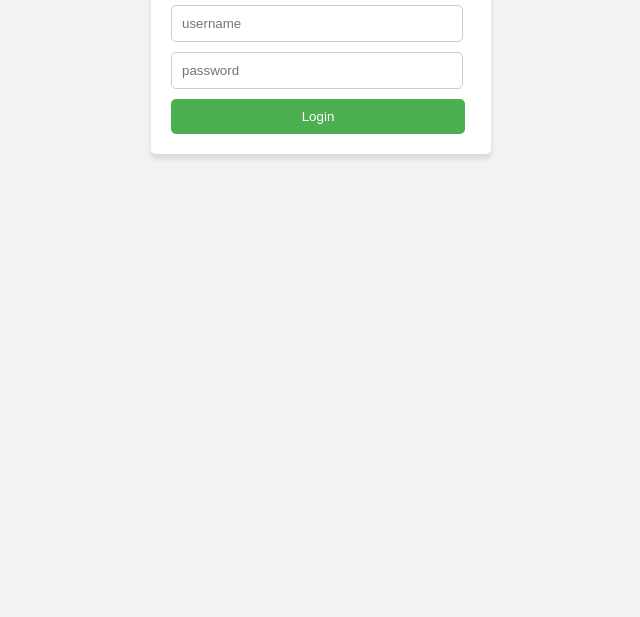
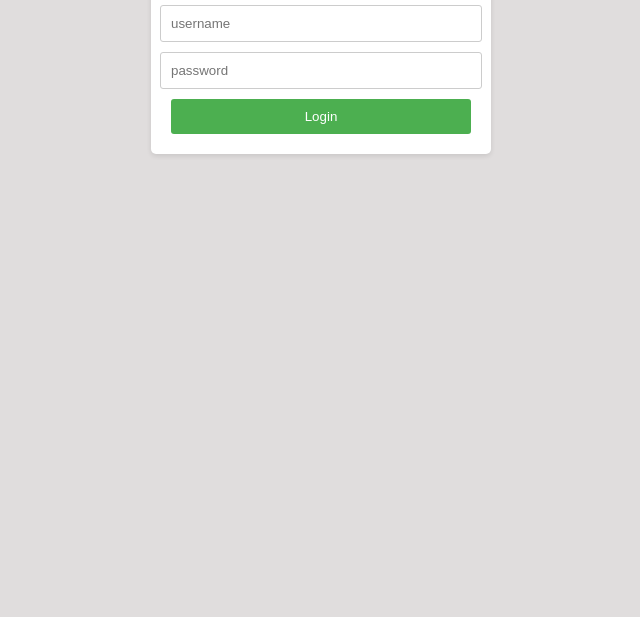
Before and after one commit to Ali-Alzuhairi/FrontEnd, a plain HTML site: page Login.html in a window 1280 px wide. Shown: the part 183-800 px from the top of the page, without its empty margins (319-959 px from the left). Drawn offline with Linux system fonts and the light colour scheme.

Commit message:
Day56 class example Java script

```diff
--- a/Login.html
+++ b/Login.html
@@ -1,25 +1,13 @@
 <!DOCTYPE html>
 <html lang="en">
   <head>
-    <meta charset="UTF-8">
-    <meta http-equiv="X-UA-Compatible" content="IE=edge">
-    <meta name="viewport" content="width=device-width, initial-scale=1.0">
+    <meta charset="UTF-8" />
+    <meta http-equiv="X-UA-Compatible" content="IE=edge" />
+    <meta name="viewport" content="width=device-width, initial-scale=1.0" />
     <title>Login</title>
-</head>
-<body>
-    <!-- you can generate this using `div.container`
-    or `.container` and hit tab -->
-    <div class="container">
-
-        <h2>Login</h2>
-        <input type="text" placeholder="username">
-        <input type="password" placeholder="password">
-        <input type="submit" value="Login">
-
-    </div>
     <style>
       body {
-            background-color: #f2f2f2;
+        background-color: #e0dddd;
         font-family: Arial, sans-serif;
       }
 
@@ -29,7 +17,10 @@
         padding: 20px;
         background-color: #ffffff;
         border-radius: 5px;
-            box-shadow: 0 5px 5px rgba(0, 0, 0, 0.1);
+        box-shadow: 0 2px 5px rgba(0, 0, 0, 0.1);
+        display: flex;
+        flex-direction: column;
+        align-items: center;
       }
 
       .container h2 {
@@ -37,29 +28,40 @@
         color: #333333;
       }
 
-          .container input[type="text"],
-          .container input[type="password"] {
-            width: 90%;
+      input[type="text"],
+      input[type="password"] {
+        width: 100%;
         padding: 10px;
         margin-bottom: 10px;
         border: 1px solid #cccccc;
-            border-radius: 5px;
+        border-radius: 3px;
       }
 
       .container input[type="submit"] {
-            width: 98%;
+        width: 100%;
         padding: 10px;
-            background-color: #4CAF50;
+        background-color: #4caf50;
         color: #ffffff;
         border: none;
-            border-radius: 5px;
+        border-radius: 3px;
         cursor: pointer;
       }
 
       .container input[type="submit"]:hover {
-            background-color: #0c920c;
+        background-color: #45a049;
       }
     </style>
+  </head>
+  <body>
+    <!-- you can generate this using `div.container`
+    or `.container` and hit tab -->
+    <div class="container">
+      <h2>Login</h2>
+      <input id="username" type="text" placeholder="username" />
+      <input id="password" type="password" placeholder="password" />
+      <input type="submit" value="Login" onclick="login()" />
+    </div>
 
+    <script src="script.js"></script>
   </body>
 </html>
--- a/practice5_loops_object.js
+++ b/practice5_loops_object.js
@@ -1,3 +1,4 @@
+
 let car = {
     make: "Tesla",
     model: "X",
--- /dev/null
+++ b/script.js
@@ -0,0 +1,17 @@
+function login() {
+    const usernameInput = document.getElementById("username");
+    const passwordInput = document.getElementById("password");
+    const password = passwordInput.value;
+    const username = usernameInput.value;
+
+    if (username === "admin" && password === "password") {
+      alert("Login successful!");
+      // Redirect to the desired page
+      window.location.href = "practice2_css.html";
+    } else {
+      alert("Invalid username or password. Please try again.");
+      // Clear the input fields or perform any desired action
+      usernameInput.value = "";
+      passwordInput.value = "";
+    }
+  }
--- /dev/null
+++ b/style.css
@@ -0,0 +1,75 @@
+body {
+    background-color: #f0f4f8;
+    font-family: Arial, sans-serif;
+    margin: 20px 0; /* Add margin top and bottom */
+    padding: 0;
+    display: flex;
+    flex-direction: column;
+    justify-content: center;
+    align-items: center;
+    min-height: 100vh;
+  }
+
+  h1 {
+    color: #3252a8;
+    text-align: center;
+    margin-bottom: 20px;
+  }
+
+  p {
+    color: #3252a8;
+    font-family: Verdana, sans-serif;
+    font-size: 18px;
+    text-align: center;
+    margin-bottom: 30px;
+  }
+
+  label {
+    color: #3252a8;
+    display: block;
+    margin-bottom: 10px;
+  }
+
+  .mystyle {
+    border: 2px solid #3252a8;
+    padding: 10px;
+    margin-bottom: 15px;
+    border-radius: 5px;
+    background-color: #ffffff;
+  }
+
+  input[type="text"],
+  input[type="email"] {
+    width: 100%;
+    padding: 10px;
+    margin-bottom: 10px;
+    border: none;
+    border-bottom: 2px solid #3252a8;
+    font-family: Arial, sans-serif;
+    font-size: 14px;
+    background-color: #f0f4f8;
+    box-sizing: border-box;
+  }
+
+  input[type="text"]:focus,
+  input[type="email"]:focus {
+    outline: none;
+    border-color: #4d90fe;
+  }
+
+  input[type="submit"] {
+    width: 100%;
+    padding: 10px;
+    background-color: #3252a8;
+    color: #ffffff;
+    border: none;
+    border-radius: 3px;
+    cursor: pointer;
+    font-family: Arial, sans-serif;
+    font-size: 16px;
+    transition: background-color 0.3s ease;
+  }
+
+  input[type="submit"]:hover {
+    background-color: #4d90fe;
+  }
```
Also changed, not shown: class_example.js (added, +28 -0 lines), practice2_css.html (added, +38 -0 lines), practice9_array_foreach.js (added, +66 -0 lines). Lines whose indentation alone changed are shown as unchanged.
